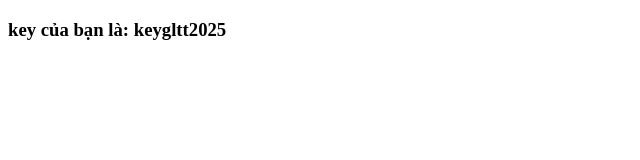
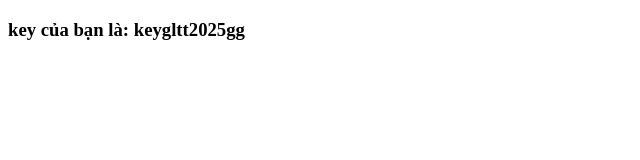
Before and after one commit to minhhoclaptrinh-23/key, a plain HTML site: page index.html in a window 1280 px wide. Shown: the full height of the page, 0-640 px from the left. Drawn offline with Linux system fonts and the light colour scheme.

Commit message:
cập nhập key

```diff
--- a/index.html
+++ b/index.html
@@ -7,6 +7,6 @@
     <title>key</title>
   </head>
   <body>
-    <h3>key của bạn là: <b>keygltt2025</b></h3>
+    <h3>key của bạn là: <b>keygltt2025gg</b></h3>
   </body>
 </html>
```
